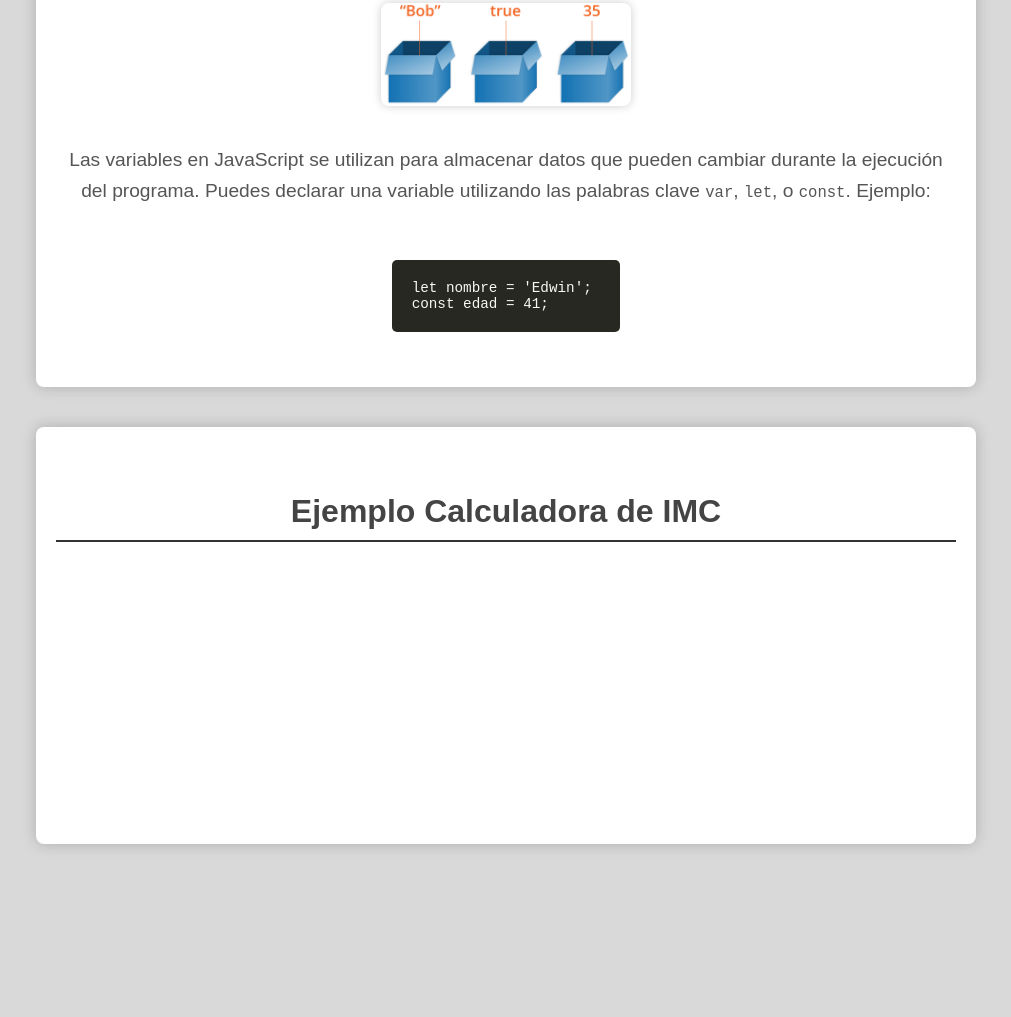
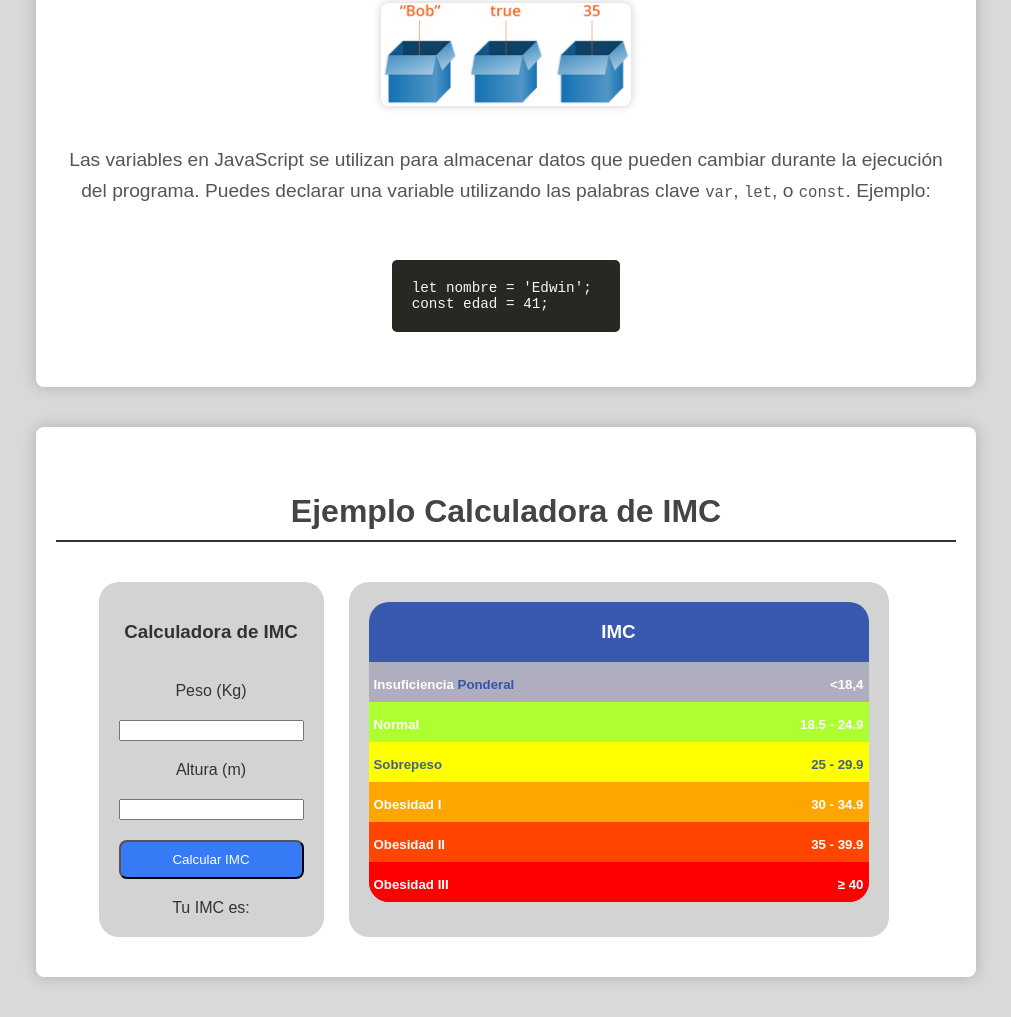
Before and after one commit to ReneAparicio/Investigacion_LME, a plain HTML site: page index.html in a window 1280 px wide. Shown: the part 1379-2396 px from the top of the page, without its empty margins (134-1145 px from the left). Before the commit the page ends 2263 px from the top, so only its background shows below. Drawn offline with Linux system fonts and the light colour scheme.

Commit message:
Calculadora de IMC

```diff
--- a/css/styles.css
+++ b/css/styles.css
@@ -82,6 +82,8 @@ footer p {
 
 #calculadora {
     margin-top: 40px;
+    display: flex;
+    justify-content: center;
 }
 
 #calculadora .content {
@@ -89,4 +91,88 @@ footer p {
     flex-direction: column;
     align-items: center;
     gap: 20px;
+    background-color: lightgrey;
+    margin-right: 25px;
+    border-radius: 20px;
+    padding: 20px;
+
 }
+
+#calcular_imc_boton{
+    background-color: rgba(44, 116, 249, 0.933);
+    color: white;
+    padding: 10px;
+    width: 100%;
+    border-radius: 8px;
+}
+
+#cuadroimc{
+    flex-direction: column;
+    display: flex;
+    width: 500px;
+    border-radius: 20px;
+    background-color: rgba(30, 69, 168, 0.851);
+    color: white;
+}
+#ip{
+    background-color: rgba(205, 196, 196, 0.8);
+    padding: 1%;
+    height: 30px;
+    display: flex;
+    justify-content: space-between;
+
+}
+
+#pon{
+    color: rgba(30, 69, 168, 0.851);
+}
+
+h5{
+    margin-top: 10px;
+    margin-bottom: 0px;
+}
+
+#nm{
+    background-color: greenyellow;
+    padding-top: 0%;
+    height: 30px;
+    display: flex;
+    justify-content: space-between;
+    padding: 1%;
+
+}
+
+#sp{
+    background-color: yellow;
+    height: 30px;
+    display: flex;
+    justify-content: space-between;
+    padding: 1%;
+    color: rgba(30, 69, 168, 0.851);
+}
+
+#ob1{
+    background-color: orange;
+    height: 30px;
+    display: flex;
+    justify-content: space-between;
+    padding: 1%;
+}
+
+#ob2{
+    background-color: orangered;
+    height: 30px;
+    display: flex;
+    justify-content: space-between;
+    padding: 1%;
+}
+
+#ob3{
+    background-color: red;
+    height: 30px;
+    display: flex;
+    justify-content: space-between;
+    padding: 1%;
+    border-bottom-left-radius: 20px;
+    border-bottom-right-radius: 20px;
+}
--- a/index.html
+++ b/index.html
@@ -1,11 +1,13 @@
 <!DOCTYPE html>
 <html lang="es">
+
 <head>
     <meta charset="UTF-8">
     <meta name="viewport" content="width=device-width, initial-scale=1.0">
     <title>JavaScript en el Desarrollo Web</title>
     <link rel="stylesheet" href="css/styles.css">
 </head>
+
 <body>
     <header>
         <h1>JavaScript en el Desarrollo Web</h1>
@@ -15,7 +17,8 @@
         <h2>¿Qué es JavaScript?</h2>
         <div class="content">
             <img src="img/javascript.png" alt="Imagen relacionada con JavaScript">
-            <p>JavaScript es un <strong>lenguaje de programación</strong> que permite añadir interactividad a tu sitio web. Es uno de los lenguajes más populares y es compatible con todos los navegadores modernos.</p>
+            <p>JavaScript es un <strong>lenguaje de programación</strong> que permite añadir interactividad a tu sitio
+                web. Es uno de los lenguajes más populares y es compatible con todos los navegadores modernos.</p>
         </div>
     </section>
 
@@ -23,7 +26,9 @@
         <h2>Cómo utilizar JavaScript en una página web</h2>
         <div class="content">
             <img src="img/javascript-tips.jpg" alt="Imagen ilustrativa del uso de JavaScript">
-            <p>Para utilizar JavaScript en una página web, puedes escribir tu código dentro de la etiqueta <code>&lt;script&gt;</code>. Aquí tienes un ejemplo:</p>
+            <p>Para utilizar JavaScript en una página web, puedes escribir tu código dentro de la etiqueta
+                <code>&lt;script&gt;</code>. Aquí tienes un ejemplo:
+            </p>
             <pre><code>&lt;script&gt;
     console.log('Hola, JavaScript!');
 &lt;/script&gt;</code></pre>
@@ -34,24 +39,81 @@
         <h2>Manejo de Variables en JavaScript</h2>
         <div class="content">
             <img src="img/boxes.png" alt="Imagen sobre manejo de variables en JavaScript">
-            <p>Las variables en JavaScript se utilizan para almacenar datos que pueden cambiar durante la ejecución del programa. Puedes declarar una variable utilizando las palabras clave <code>var</code>, <code>let</code>, o <code>const</code>. Ejemplo:</p>
+            <p>Las variables en JavaScript se utilizan para almacenar datos que pueden cambiar durante la ejecución del
+                programa. Puedes declarar una variable utilizando las palabras clave <code>var</code>, <code>let</code>,
+                o <code>const</code>. Ejemplo:</p>
             <pre><code>let nombre = 'Edwin';
 const edad = 41;</code></pre>
         </div>
     </section>
 
-    <section id="calculadora">
+    <section>
         <h2>Ejemplo Calculadora de IMC</h2>
-        <div class="content">
-            <!-- josue aqui añade el código de la calculadora -->
-             <h2></h2>
-             <h2></h2>
-             <h2></h2>
+        <div id="calculadora">
+            <div class="content">
+                <!-- josue aqui añade el código de la calculadora -->
+                <h3>Calculadora de IMC</h3>
+                <span>Peso (Kg)</span>
+                <input id="peso" type="text">
+                <span>Altura (m)</span>
+                <input id="altura" type="text">
+                <input id="calcular_imc_boton" type="button" value="Calcular IMC" onclick="calcularImc()">
+                <span>Tu IMC es: <span id="calculo"></span></span>
+            </div>
+            <div class="content">
+                <div id="cuadroimc">
+                    <div>
+                        <h3>IMC</h3>
+                    </div>
+                    <div id="ip">
+                        <h5>Insuficiencia <span id="pon">Ponderal</span></h5>
+                        <h5><18,4</h5>
+                    </div>
+                    <div id="nm">
+                        <h5>Normal</h5>
+                        <h5>18.5 - 24.9</h5>
+                    </div>
+                    <div id="sp">
+                        <h5>Sobrepeso</h5>
+                        <h5>25 - 29.9</h5>
+                    </div>
+                    <div id="ob1">
+                        <h5>Obesidad I</h5>
+                        <h5>30 - 34.9</h5>
+                    </div>
+                    <div id="ob2">
+                        <h5>Obesidad II</h5>
+                        <h5>35 - 39.9</h5>
+                    </div>
+                    <div id="ob3">
+                        <h5>Obesidad III</h5>
+                        <h5>≥ 40</h5>
+                    </div>
+                    </div>
+                </div>
+            </div>
         </div>
     </section>
 
     <footer>
         <p>&copy; 2024 - Josue y Rene. Todos los derechos reservados.</p>
     </footer>
+    <script>
+        console.log('Hola, JavaScript!');
+        let boton = document.getElementById("calcular_imc_boton")
+        let calculo = document.getElementById("calculo")
+        function calcularImc() {
+
+            let peso = document.getElementById("peso").value
+            console.log("El Imc es: ", peso)
+            let altura = document.getElementById("altura").value
+            console.log("El Imc es: ", altura)
+            let imc = peso/Math.pow(altura, 2)
+            console.log("El Imc es: ", Number(imc.toFixed(1)))
+            calculo.textContent = Number(imc.toFixed(1))
+
+        }
+    </script>
 </body>
+
 </html>
```
